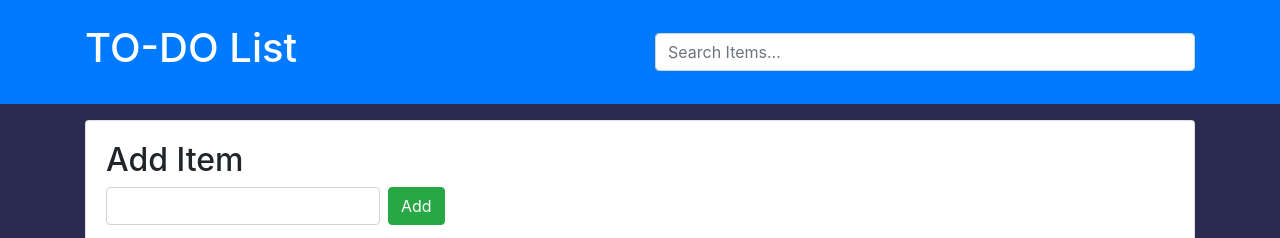
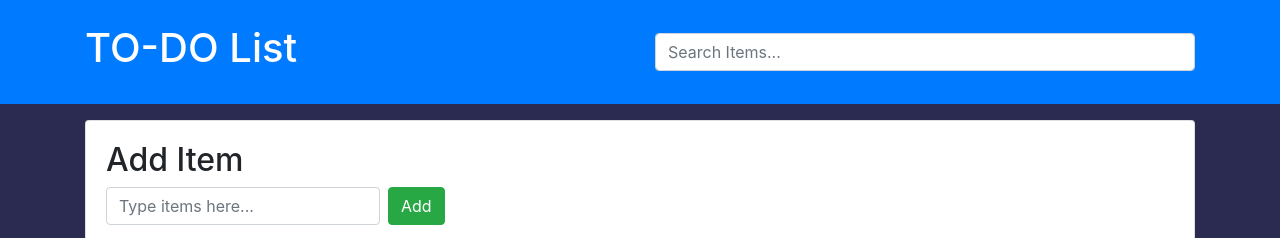
Before and after one commit to nishanttyagi18/TODO-list, a plain HTML site: page index.html in a window 1280 px wide. Shown: the top 238 px of the page. Drawn offline with nearby package versions, Linux system fonts and the light colour scheme.

Commit message:
added placeholder in item

```diff
--- a/index.html
+++ b/index.html
@@ -96,7 +96,7 @@
 
             <h2 class="title">Add Item</h2>
             <form id="addForm" class="form-inline mb-3">
-                <input type="text" class="form-control mr-2" id="item">
+                <input type="text" class="form-control mr-2" id="item" placeholder="Type items here...">
                 <input id="addbtn" type="submit" class="btn btn-success" value="Add">
             </form>
             <!-- <h2 id="hideit">this need yo be hidden <span  style="display: none;">this is span</span></h2> -->
```
